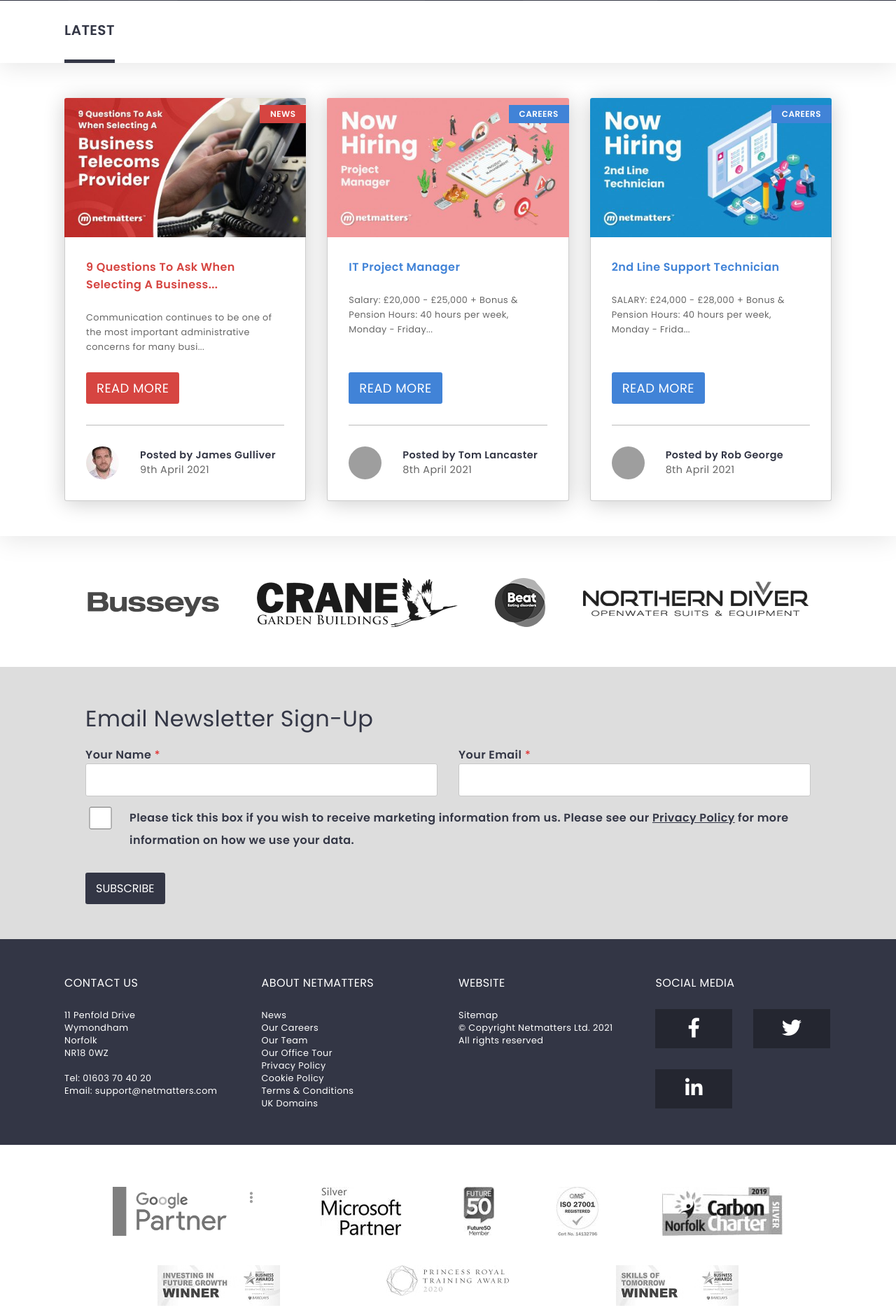
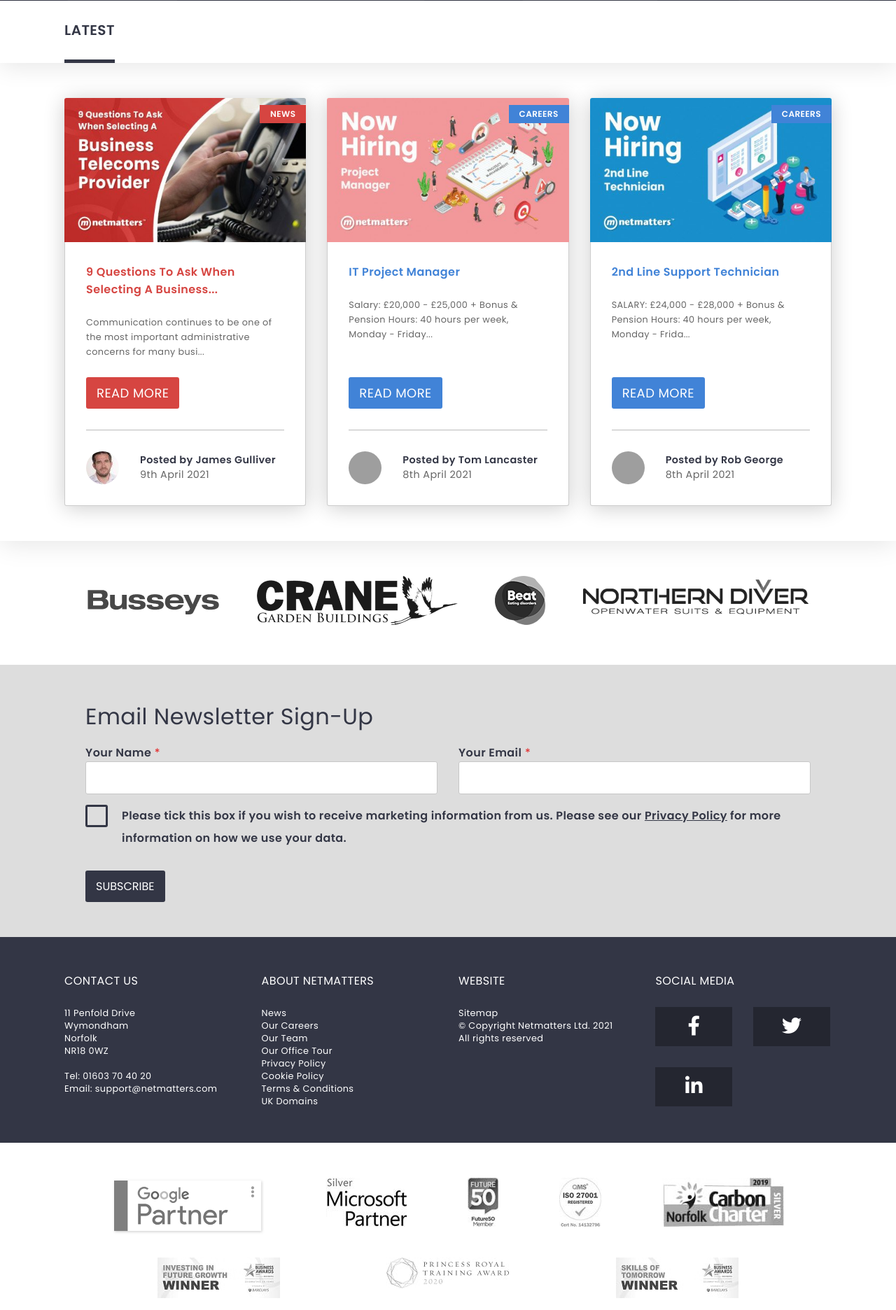
Before and after one commit to donscity/Netmatters-Site-Page, a PHP site: page / in a window 1280 px wide. Shown: the part 2090-3962 px from the top of the page at 70% size. Run offline with PHP 8.4, Linux system fonts and the light colour scheme; grey boxes are pictures that could not be loaded.

Commit message:
check box

```diff
--- a/index.html
+++ b/index.html
@@ -324,10 +324,13 @@
                         <input class="btn text" type="email" id="email" name="email" required>
                     </div>
                 </div>
-                <div class="checkbox">
-                    <input type="checkbox" id="marketinginfo" name="marketinginfo" value="true">
-                    <label for="marketinginfo"><b>Please tick this box if you wish to receive marketing information from us. Please see our <a href="https://www.netmatters.co.uk/privacy-policy">Privacy Policy</a> for more information on how we use your data.</b></label>
-                </div>
+                <label class="checkbox">
+                    <div>
+                        <input type="checkbox" id="marketinginfo" name="marketinginfo" value="true" required>
+                        <div class="fake-checkbox"><i class="fas fa-check"></i></div>
+                    </div>
+                    <b>Please tick this box if you wish to receive marketing information from us. Please see our <a href="https://www.netmatters.co.uk/privacy-policy">Privacy Policy</a> for more information on how we use your data.</b>
+                </label>
                 <input class="btn alt" type="submit" value="Subscribe">
             </form>
         </div>
--- a/sass/stylesheet.scss
+++ b/sass/stylesheet.scss
@@ -1,6 +1,8 @@
 $whitespace: #fff;
 $altwhitespace: #333645;
 $alt2whitespace: #ddd;
+
+$inputhighlight: #5bc0de;
 
 $sm-1:767px;
 $sm: 768px;
@@ -124,6 +126,11 @@
     text-transform: none;
     background-color: $whitespace;
     color: #555;
+    &:focus {
+        outline: none !important;
+        border-color: $inputhighlight !important;
+        box-shadow: 0 0 5px $inputhighlight !important;
+    }
 }
 .btn.social-media {
     border-radius: 0%;
@@ -475,11 +482,13 @@
     }
 }
 // -------------------------------------------------------------------------
-.page-span.brand {
-    background-image: url(../images/logos/branded.png);
-    background-position: right;
-    background-repeat: no-repeat;
-    background-size: contain;
+@media (min-width: $md) {
+    .page-span.brand {
+        background-image: url(../images/logos/branded.png);
+        background-position: right;
+        background-repeat: no-repeat;
+        background-size: auto 100%;
+    }
 }
 
 .netmatters-info {
@@ -532,11 +541,16 @@
         max-height: 350px;
         overflow: hidden;
         display: block;
-        margin-bottom: -7px;
     }
     >a>img {
         width: 100%;
+        height: 100%;
         border-radius: 3px 3px 0 0;
+        transition: .25s cubic-bezier(.215,.61,.355,1);
+        &:hover {
+            transform: scale(1.1);
+            filter: opacity(80%);
+        }
     }
     .content {
         flex: 1;
@@ -573,7 +587,6 @@
 // ---------------------------------------------------------------------------
 .logos-list {
     display: flex;
-    margin-top: 10px;
     justify-content: space-evenly;
     .logo {
         position: relative;
@@ -584,6 +597,7 @@
         bottom: 100%;
         right: -200px;
         left: -200px;
+        margin-bottom: 5px;
     }
     .description {
         margin: 0 auto 45px;
@@ -664,16 +678,36 @@
     .checkbox {
         display: flex;
         margin-bottom: 30px;
+        line-height: 32px;
+        cursor: pointer;
         input {
+            height: 32px;
+            width: 32px;
+            opacity: 0%;
+            position: absolute;
+            margin: 0;
+        }
+        .fake-checkbox {
+            content: "";
             height:32px;
-            width: 56px;
+            width: 32px;
             margin: 0 20px 0 0;
+            border: 3px solid $altwhitespace;
+            border-radius: 3px;
+            display: flex;
+            justify-content: center;
+            align-items: center;
+            font-size: 1.1rem;
+            color: transparent;
         }
-        label {
-            line-height: 32px;
-            cursor: pointer;
+        input:checked + .fake-checkbox{
+            background-color: $altwhitespace;
+            color: #fff
         }
-        a{text-decoration: underline;}
+        a{
+            text-decoration: underline;
+            &:hover {filter: brightness(0.4)}
+        }
     }
     .btn.alt {
         background-color: $altwhitespace;
```
Also changed, not shown: css/stylesheet.css, images/logos/Screenshot 2021-04-15 105838.png.
